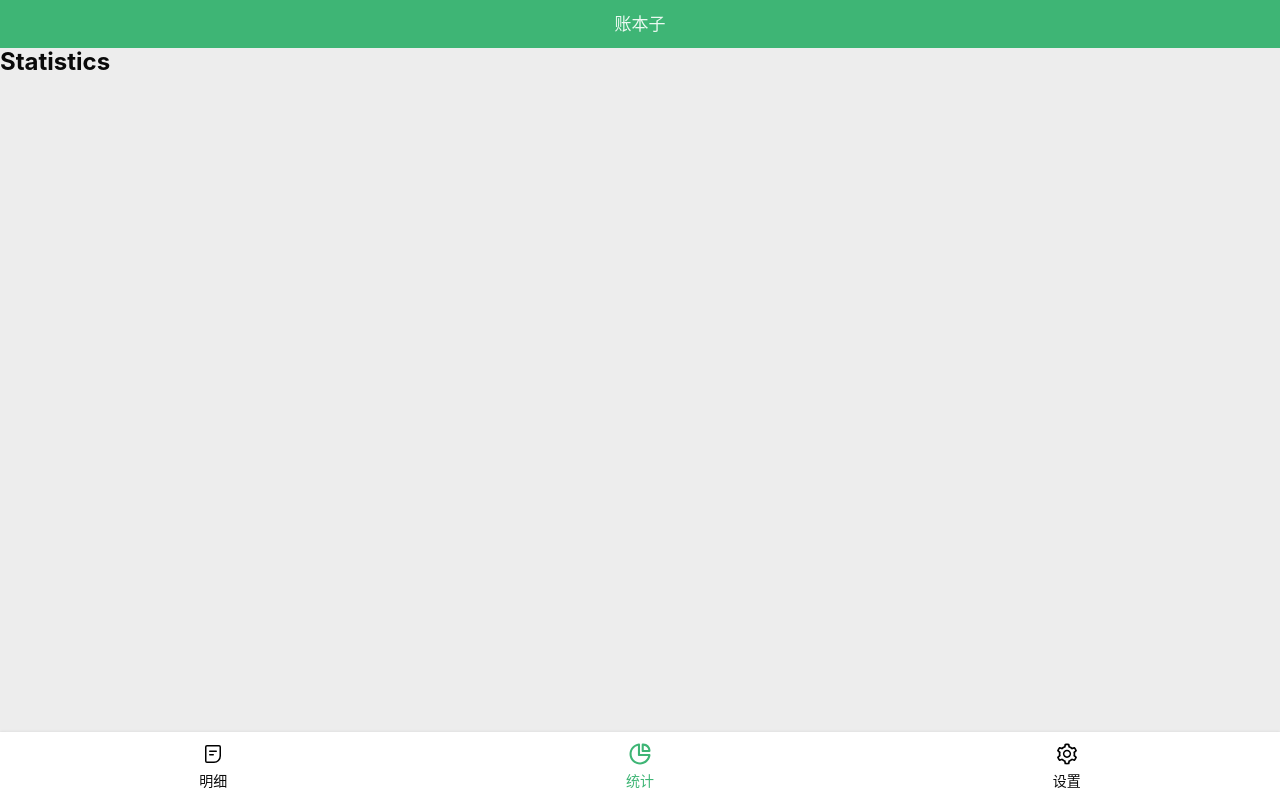
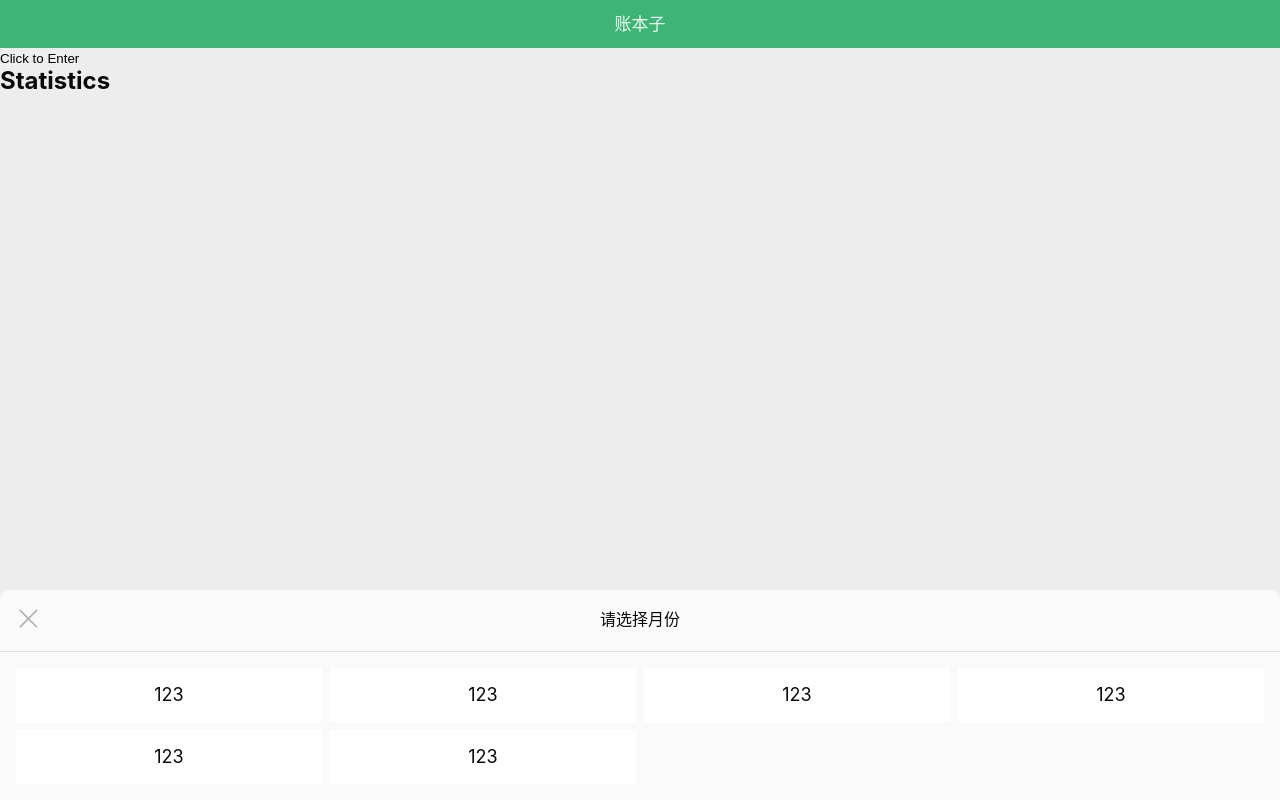
Before and after one commit to YingJiangHui/Account-book-r, a React app: page /detail#/statistics in a window 1280 px wide. Built offline with nearby package versions, Linux system fonts and the light colour scheme.

Commit message:
进行中 PopUpSelect

```diff
--- /dev/null
+++ b/src/animation.scss
@@ -0,0 +1,12 @@
+.my-node-enter {
+  transform: translateY(0);
+}
+.my-node-enter-active {
+  transition:transform 2s;
+}
+.my-node-exit {
+
+}
+.my-node-exit-active {
+  transform: translateY(500px);
+}
--- a/src/component/Layout.tsx
+++ b/src/component/Layout.tsx
@@ -9,7 +9,6 @@ const LayoutStyle = styled.div`
   flex-direction: column;
 `;
 const Main = styled.main`
-  position: relative;
   flex-grow: 1;
   overflow: auto;
 `;
--- /dev/null
+++ b/src/component/PopUp/commonStyle.tsx
@@ -0,0 +1,38 @@
+import styled from 'styled-components';
+import theme from '../../theme';
+
+const Wrapper = styled.section`
+
+  width: 100vw;
+  background: #fff;
+  border-radius: 10px 10px 0 0;
+  padding: 16px;
+  z-index: 6;
+  position: fixed;
+  left: 0;
+  top: 100%;
+  transition: transform .2s;
+
+  &.move{
+    animation: move .3s forwards;
+  }
+
+  >p{
+    margin-top: 16px;
+    font-size: 14px;
+    color: ${theme.tingeFontColor};
+  }
+  >input[type=text]{
+  &::-webkit-input-placeholder{
+    color: ${theme.tingeFontColor};
+  }
+    font-size: 17px;
+    width: 100%;
+    margin-top: 20px;
+    height: 48px;
+    border: none;
+    border-bottom: 1px solid rgba(0,0,0,0.1);
+  }
+`;
+
+export {Wrapper}
--- a/src/component/accountsComponent/Note.tsx
+++ b/src/component/PopUpInput.tsx
@@ -1,26 +1,32 @@
 import {FC, memo} from 'react';
 import React from 'react';
 import styled from 'styled-components';
-import Icon from '../Icon';
+import Icon from './Icon';
 import theme from 'theme';
-import Cover from '../Cover';
-import 'keyframes.scss';
-const Wrapper = styled.section`
-  width: 100vw;
-  background: #fff;
-  border-radius: 10px 10px 0 0;
-  padding: 16px;
-  z-index: 6;
-  position: fixed;
-  left: 0;
-  top: 100%;
-  transition: transform .2s;
-
-  &.move{
-    animation: move .3s forwards;
-  }
-  >.note-control{
-    display: flex;
+import Cover from './Cover';
+import '../keyframes.scss';
+import {Wrapper} from 'component/PopUp/commonStyle'
+const List = styled.ol`
+    margin-top: 20px;
+    margin-bottom: 50px;
+    >li{
+      background:#f1f1f1;
+      color: #a9a9a9;
+      font-size: 14px;
+      font-weight: 100;
+      border-radius: 25px;
+      display: inline-block;
+      padding: 5px 10px;
+      margin-right:10px ;
+      &.selected{
+        background: ${theme.tingeColorOpacity};
+        color: ${theme.themeColor};
+        box-shadow: 0 0 2px ${theme.themeColor};
+      }
+    }
+`
+const Control = styled.ol`
+ display: flex;
     justify-content: space-between;
     align-items: center;
     >li{
@@ -41,44 +47,7 @@ const Wrapper = styled.section`
            color: ${theme.tingeColor};
         }
       }
-    }
-  >p{
-    margin-top: 16px;
-
-    font-size: 14px;
-    color: ${theme.tingeFontColor};
-  }
-  >input[type=text]{
-  &::-webkit-input-placeholder{
-    color: ${theme.tingeFontColor};
-  }
-    font-size: 17px;
-    width: 100%;
-    margin-top: 20px;
-    height: 48px;
-    border: none;
-    border-bottom: 1px solid rgba(0,0,0,0.1);
-  }
-  >.notes{
-    margin-top: 20px;
-    margin-bottom: 50px;
-    >li{
-      background:#f1f1f1;
-      color: #a9a9a9;
-      font-size: 14px;
-      font-weight: 100;
-      border-radius: 25px;
-      display: inline-block;
-      padding: 5px 10px;
-      margin-right:10px ;
-      &.selected{
-        background: ${theme.tingeColorOpacity};
-        color: ${theme.themeColor};
-        box-shadow: 0 0 2px ${theme.themeColor};
-      }
-    }
-  }
-`;
+`
 type Props = {
   value: string,
   placeholder:string,
@@ -87,7 +56,7 @@ type Props = {
   maxLen: number,
   title:string
 }
-const Note: FC<Props> = memo((props) => {
+const PopUpInput: FC<Props> = memo((props) => {
   const [output, setOutput] = React.useState(props.value);
   const [notes, setNotes] = React.useState<string[]>([]);
   const refInput = React.useRef<HTMLInputElement>(null);
@@ -114,18 +83,18 @@ const Note: FC<Props> = memo((props) => {
   return (
     <Cover className='move'>
       <Wrapper className='move'>
-        <ol className='note-control'>
-          <li onClick={props.onChangeClass}><Icon name='left'/></li>
-          <li>{props.title}</li>
-          <li onClick={onEnsure} className={output.length===0?'disable-click':''}>确定</li>
-        </ol>
+          <Control>
+            <li onClick={props.onChangeClass}><Icon name='left'/></li>
+            <li>{props.title}</li>
+            <li onClick={onEnsure} className={output.length===0?'disable-click':''}>确定</li>
+          </Control>
         <input ref={refInput} onChange={onChange} value={output} type="text" placeholder={props.placeholder}/>
         <p>{output.length}/{props.maxLen}</p>
-        <ol className='notes'>
+        <List>
           {notes.map((item) => <li onClick={() => setOutput(item)} key={item}>{item}</li>)}
-        </ol>
+        </List>
       </Wrapper>
     </Cover>
   );
 });
-export default Note;
+export default PopUpInput;
--- /dev/null
+++ b/src/component/PopUpSelect.tsx
@@ -0,0 +1,87 @@
+import React, {FC, useState} from 'react';
+import styled from 'styled-components';
+import Icon from './Icon';
+import Cover from './Cover';
+import ReactCSSTransitionGroup,{CSSTransition} from 'react-transition-group'; // ES6
+import 'animation.scss'
+import theme from '../theme';
+const Wrapper = styled.div`
+  width: 100vw;
+  background: #fafafa;
+  border-radius: 10px 10px 0 0;
+  position: absolute;
+  bottom: 0;
+  left: 0;
+  z-index:9;
+`
+const Control = styled.ol`
+  padding: 16px;
+  position: relative;
+  display: flex;
+  align-items: center;
+  border-bottom: 1px solid rgba(0,0,0,0.1);
+   .icon{
+        fill:${theme.tingeFontColor};
+        width: 25px;
+        height: 25px;
+      }
+  >li{
+    &:nth-child(2){
+      position: absolute;
+      top: 50%;
+      left: 50%;
+      transform: translate(-50% ,-50%);
+
+    }
+  }
+`;
+const List = styled.ol`
+  padding: 12px;
+  display: flex;
+  flex-wrap: wrap;
+  >li{
+  font-size: 18px;
+  border: 4px solid #fafafa;
+    height: 62px;
+    display: flex;
+    justify-content: center;
+    align-items: center;
+    background-color: #fff;
+    width: 25%;
+  }
+`;
+
+type Props = {
+  title: string,
+}
+const PopUpSelect: FC<Props> = ({title}) => {
+  const [inProp, setInProp] = useState(false);
+  return (
+    <>
+      <button type="button" onClick={() => setInProp(true)}>
+        Click to Enter
+      </button>
+      <CSSTransition >
+        <Cover className=''>
+        <Wrapper>
+          <Control>
+            <li><Icon name='close'/></li>
+            <li>{title}</li>
+          </Control>
+          <List>
+            <li>123</li>
+
+            <li>123</li>
+            <li>123</li>
+            <li>123</li>
+            <li>123</li>
+            <li>123</li>
+          </List>
+
+        </Wrapper>
+        </Cover>
+      </CSSTransition>
+      </>
+  );
+};
+export default PopUpSelect;
--- a/src/component/keepAccounts/style.tsx
+++ b/src/component/keepAccounts/style.tsx
@@ -16,7 +16,7 @@ const Wrapper = styled.div`
       transform: translateY(-100%);
   }
   &.moveOut{
-      transform: translateY(100%);
+      transform: translateY(0);
   }
 `;
 
--- a/src/hooks/useRecords.tsx
+++ b/src/hooks/useRecords.tsx
@@ -1,27 +1,41 @@
 import {useEffect, useState} from 'react';
 import useUpdate from './useUpdate';
 import dayjs from 'dayjs'
-
+import clone from '../lib/clone';
+import {useTags} from 'hooks/useTags'
 const useRecords = () => {
   const [recordList, setRecordList] = useState<RecordItem[]>([]);
   const addRecord = (record:RecordItem)=>{
     if(record.createAt==='')
       record.createAt=dayjs(new Date()).format('YYYY-MM-DDTHH:mm')
+
     setRecordList(()=>[...recordList,record])
-
+  }
+  const {findTag} = useTags()
+  const filterRecordUsedmonth=(month:string)=>{
+    return recordList.filter((record)=>dayjs(record.createAt).format('MM')===month)
+  }
+  const filterRecordUsedTag=(TagId:number)=>{
+    return recordList.filter((record)=>record.tagIndex===TagId)
   }
   useUpdate(()=>{
-    window.localStorage.setItem('record',JSON.stringify(recordList))
+    window.localStorage.setItem('record',JSON.stringify(sortRecord()))
   },[recordList])
 
   useEffect(()=>{
     setRecordList(()=>fetchRecord())
   },[])
 
+  const sortRecord=():RecordItem[]=>{
+    return (clone(recordList) as RecordItem[]).sort((a,b)=>a.createAt>b.createAt?-1:1)
+  }
+
   const fetchRecord = () :RecordItem[]=>{
     const storageRecord = JSON.parse(window.localStorage.getItem('record')||'[]')
     return storageRecord
   }
-  return {recordList, setRecordList,addRecord,fetchRecord};
+  return {recordList,addRecord,fetchRecord};
 };
+
+
 export default useRecords;
--- a/src/index.tsx
+++ b/src/index.tsx
@@ -2,8 +2,6 @@ import React from 'react';
 import ReactDOM from 'react-dom';
 import App from './App';
 ReactDOM.render(
-  <React.StrictMode>
     <App />
-  </React.StrictMode>,
-  document.getElementById('root')
+,  document.getElementById('root')
 );
--- a/src/keyframes.scss
+++ b/src/keyframes.scss
@@ -1,6 +1,6 @@
 @keyframes move {
   0%{
-    transform: translateY(100%);
+    transform: translateY(0);
   }
   100%{
     transform: translateY(-100%);
--- /dev/null
+++ b/src/lib/clone.tsx
@@ -0,0 +1,4 @@
+const clone = (data:any):any=>{
+  return JSON.parse(JSON.stringify(data));
+}
+export default clone
--- a/src/views/KeepAccounts.tsx
+++ b/src/views/KeepAccounts.tsx
@@ -5,7 +5,7 @@ import Close from 'component/accountsComponent/Close';
 import Pad from 'component/accountsComponent/Pad';
 import Output from 'component/accountsComponent/Output';
 import Tags from 'component/accountsComponent/Tags';
-import Note from 'component/accountsComponent/Note';
+import PopUpInput from 'component/PopUpInput';
 import SelectInfo from 'component/accountsComponent/SelectInfo';
 import OpenNotePanel from 'component/accountsComponent/OpenNotePanel';
 import Cover from 'component/Cover';
@@ -98,7 +98,8 @@ const KeepAccounts: FC<Props> = (props) => {
         />
       </Wrapper>
       {visibleRemark ?
-        <Note placeholder='请输入备注内容'
+        <PopUpInput
+                    placeholder='请输入备注内容'
                     title='请添加备注'
                     maxLen={30}
                     onChange={(value) => onChange({note: value})}
@@ -110,7 +111,7 @@ const KeepAccounts: FC<Props> = (props) => {
         />
         : ''}
       {visibleAddTag ?
-        <Note title='请填写类别名'
+        <PopUpInput title='请填写类别名'
                     placeholder='不能重复添加类型名'
                     maxLen={4}
                     onChange={(value) => {updateTags(value, record.category);}}
@@ -122,7 +123,7 @@ const KeepAccounts: FC<Props> = (props) => {
         />
         : ''}
       {updateTagId > 0 ?
-        <Note title='请填写类别名'
+        <PopUpInput title='请填写类别名'
                     placeholder='不能重复添加类型名'
                     maxLen={4}
                     onChange={(value) => {editTag(updateTagId, value);}}
--- a/src/views/Statistics.tsx
+++ b/src/views/Statistics.tsx
@@ -1,9 +1,11 @@
 import React from 'react';
 import Layout from '../component/Layout';
+import PopUpSelect from '../component/PopUpSelect';
 
 function Statistics() {
   return (
     <Layout>
+      <PopUpSelect title='请选择月份'/>
       <h2>Statistics</h2>
     </Layout>
   );
```
Also changed, not shown: 1 other file (tests, documents, lock files or other folders). Lines whose indentation alone changed are shown as unchanged.
